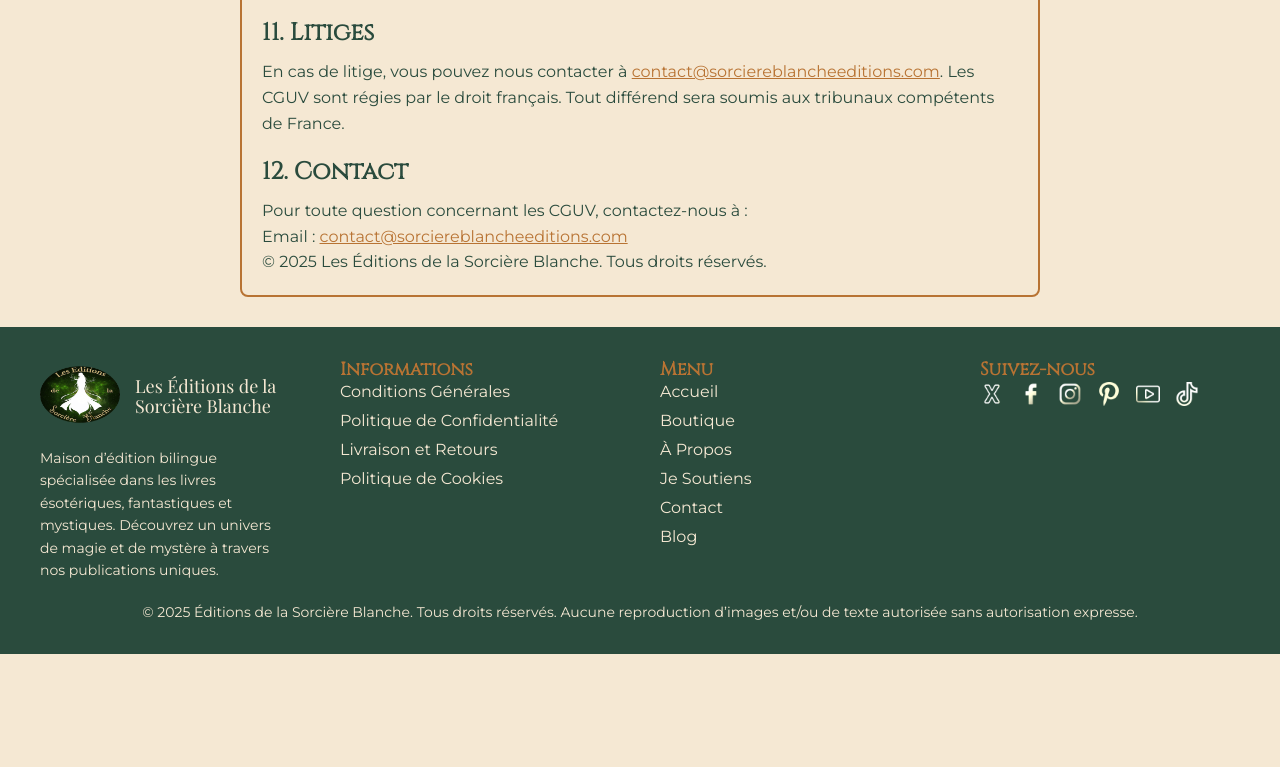
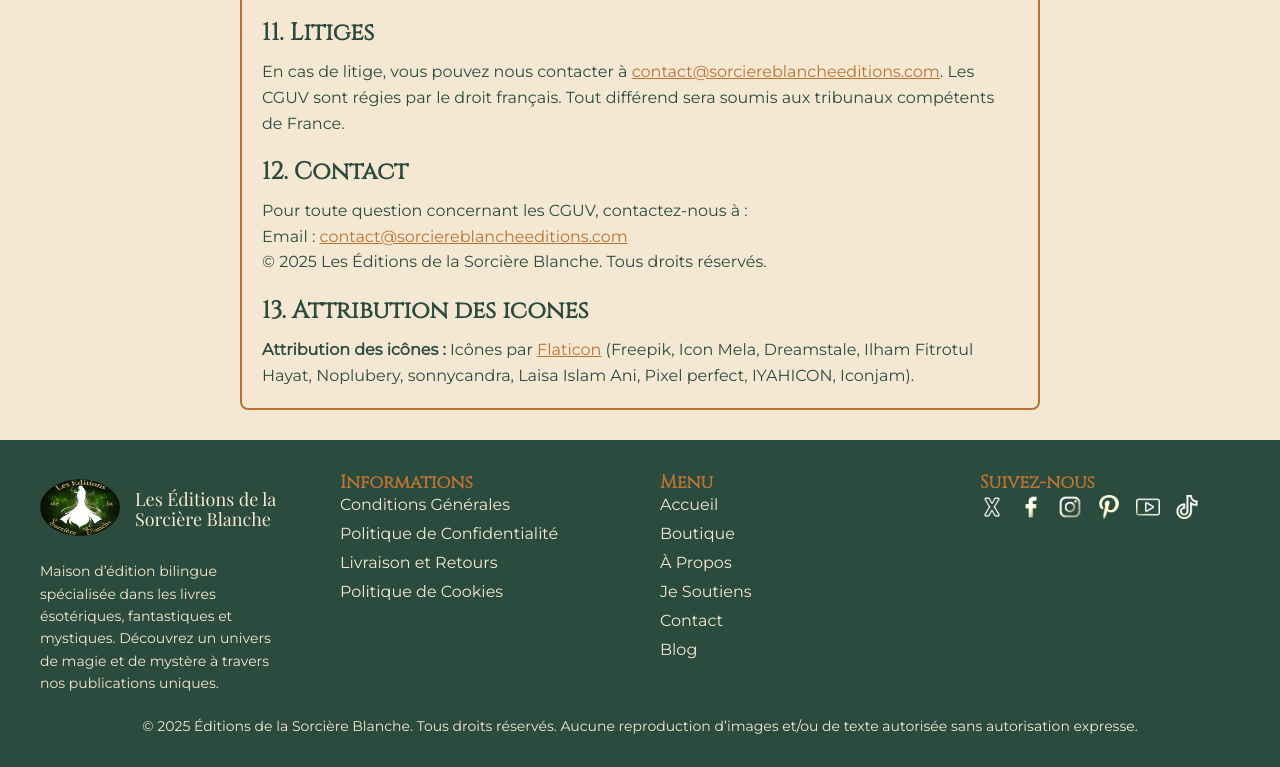
Before and after one commit to SB-Site/sorciere-blanche-site, a plain HTML site: page conditions-generales.html in a window 1280 px wide. Shown: the part 2603-3370 px from the top of the page. Before the commit the page ends 3257 px from the top, so only its background shows below. Drawn offline with nearby package versions, Linux system fonts and the light colour scheme.

Commit message:
Ajout section Attribution des icônes dans conditions-generales.html (texte Flaticon dans contenu principal)

```diff
--- a/conditions-generales.html
+++ b/conditions-generales.html
@@ -95,6 +95,8 @@
       <h2>12. Contact</h2>
       <p>Pour toute question concernant les CGUV, contactez-nous à : <br>Email : <a href="mailto:contact@sorciereblancheeditions.com">contact@sorciereblancheeditions.com</a></p>
       <p>© 2025 Les Éditions de la Sorcière Blanche. Tous droits réservés.</p>
+      <h2>13. Attribution des icônes</h2>
+      <p><strong>Attribution des icônes :</strong> Icônes par <a href="https://www.flaticon.com">Flaticon</a> (Freepik, Icon Mela, Dreamstale, Ilham Fitrotul Hayat, Noplubery, sonnycandra, Laisa Islam Ani, Pixel perfect, IYAHICON, Iconjam).</p>
     </section>
   </main>
   <footer>
```
